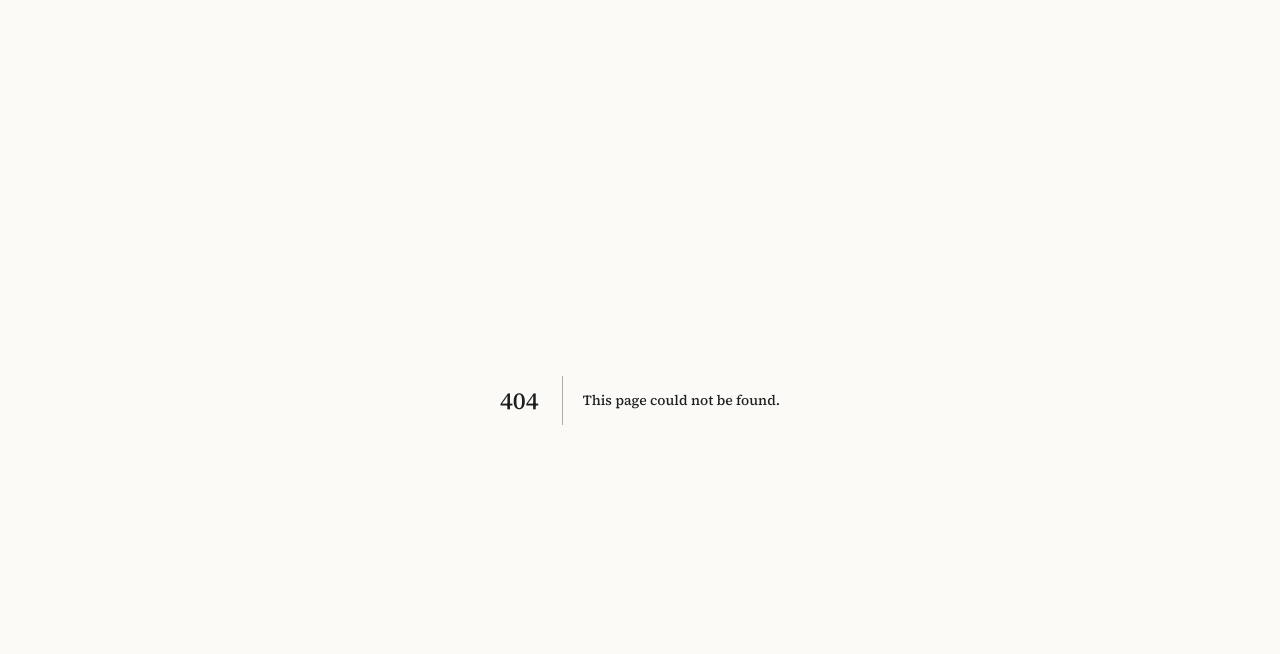
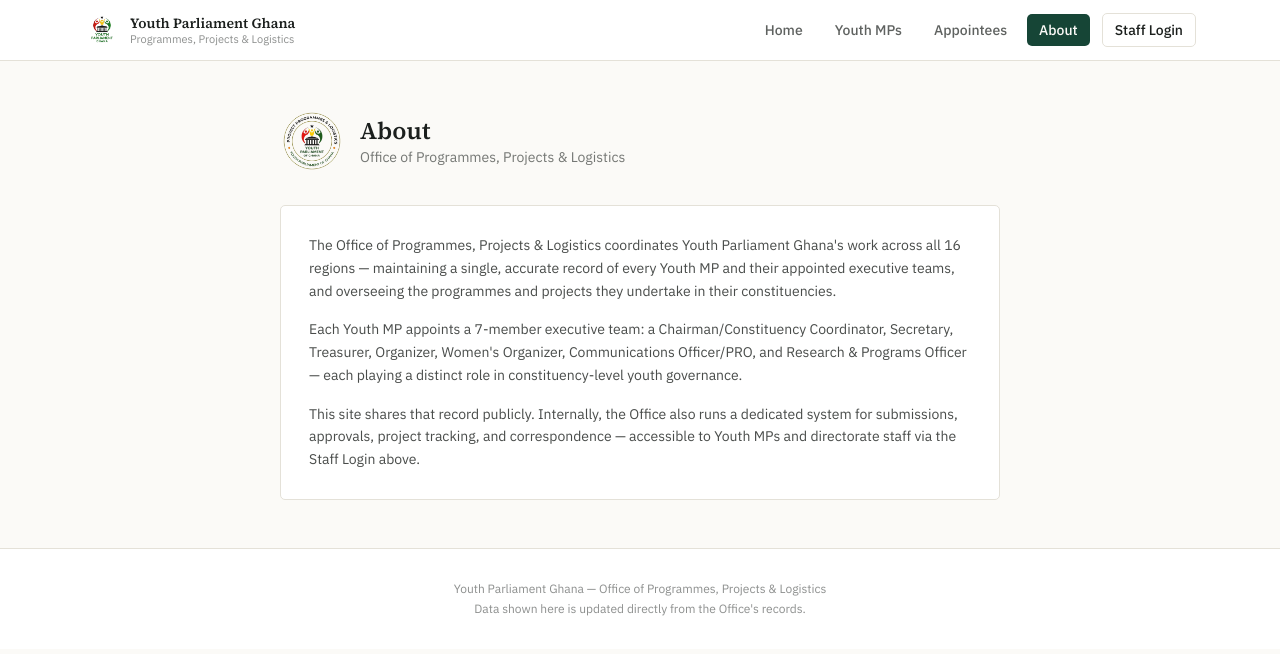
Before and after one commit to teabreadgraphix-tech/ypg-portal, a Next.js app: page /about in a window 1280 px wide. Before the commit this address had no page. Shown: the top 654 px of the page. Built offline with nearby package versions, Linux system fonts and the light colour scheme.

Commit message:
Create page.tsx

```diff
--- /dev/null
+++ b/src/app/about/page.tsx
@@ -0,0 +1,38 @@
+import Image from "next/image";
+import { PublicHeader, PublicFooter } from "@/components/public-header";
+
+export default function AboutPage() {
+  return (
+    <div className="min-h-screen bg-paper">
+      <PublicHeader active="/about" />
+      <section className="mx-auto max-w-3xl px-6 py-12">
+        <div className="mb-8 flex items-center gap-4">
+          <Image src="/ppl-seal.png" alt="" width={64} height={64} />
+          <div>
+            <h1 className="font-serif text-2xl font-semibold text-ink">About</h1>
+            <p className="text-sm text-ink/60">Office of Programmes, Projects &amp; Logistics</p>
+          </div>
+        </div>
+
+        <div className="card space-y-4 p-7 text-sm leading-relaxed text-ink/80">
+          <p>
+            The Office of Programmes, Projects &amp; Logistics coordinates Youth Parliament Ghana's work across
+            all 16 regions — maintaining a single, accurate record of every Youth MP and their appointed
+            executive teams, and overseeing the programmes and projects they undertake in their constituencies.
+          </p>
+          <p>
+            Each Youth MP appoints a 7-member executive team: a Chairman/Constituency Coordinator, Secretary,
+            Treasurer, Organizer, Women's Organizer, Communications Officer/PRO, and Research &amp; Programs
+            Officer — each playing a distinct role in constituency-level youth governance.
+          </p>
+          <p>
+            This site shares that record publicly. Internally, the Office also runs a dedicated system for
+            submissions, approvals, project tracking, and correspondence — accessible to Youth MPs and
+            directorate staff via the Staff Login above.
+          </p>
+        </div>
+      </section>
+      <PublicFooter />
+    </div>
+  );
+}
```
